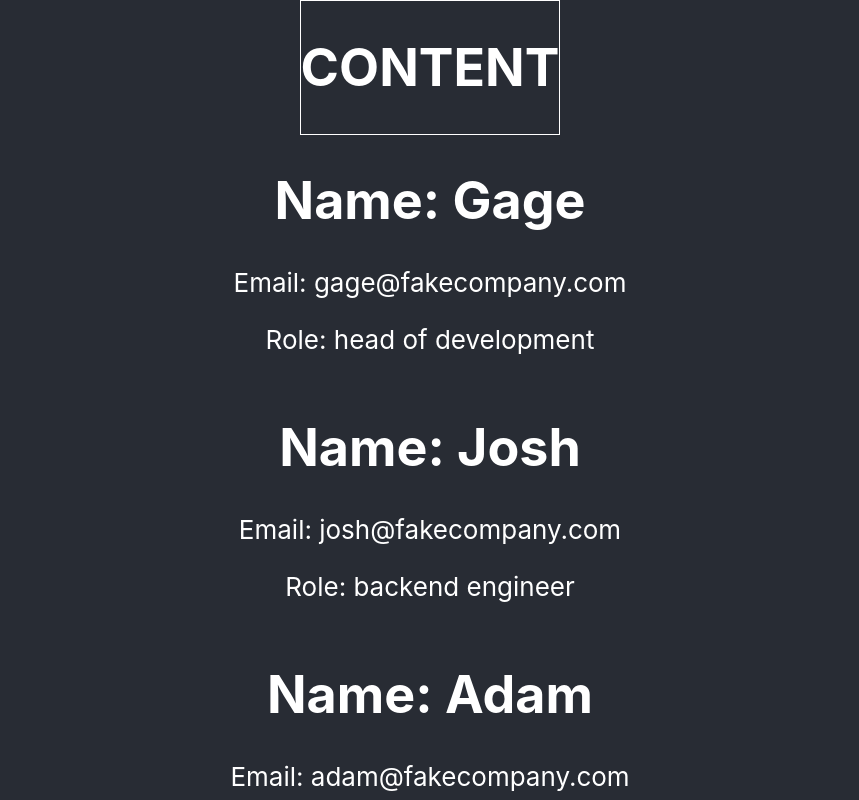
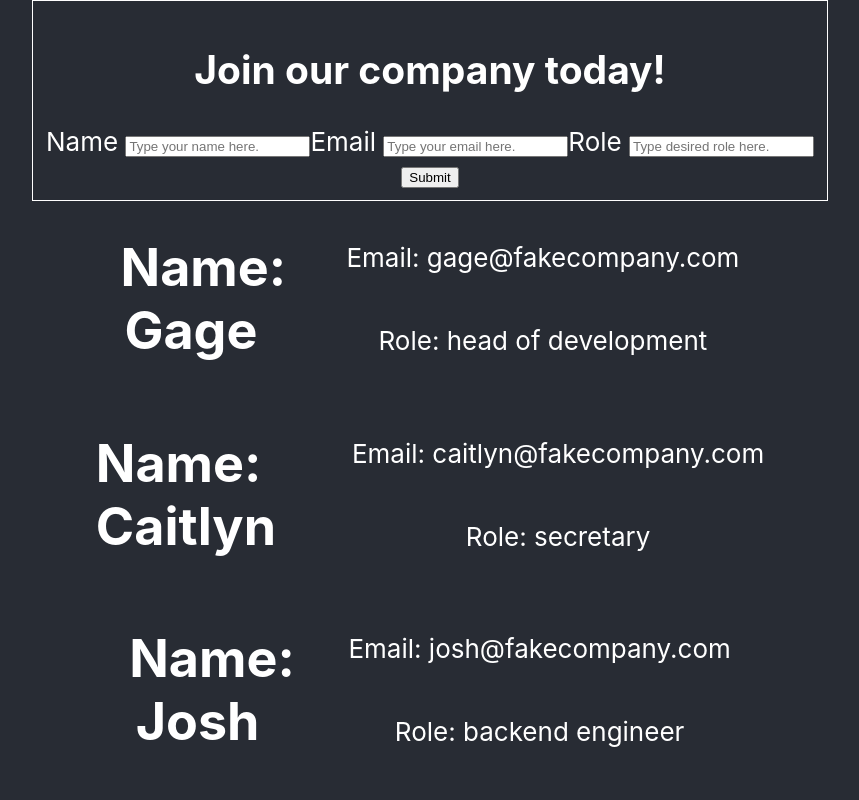
Before and after one commit to bloominstituteoftechnology/team-builder, a React (Create React App) app: page / in a window 1280 px wide. Shown: the top 800 px of the page, without its empty margins (210-1069 px from the left). Built offline with nearby package versions, Linux system fonts and the light colour scheme.

Commit message:
fixed everything

```diff
--- a/src/App.css
+++ b/src/App.css
@@ -10,6 +10,33 @@
   color: white;
 }
 
-.Form {
+.container {
+  display: flex;
+  justify-content: space-around;
+}
+
+.container h1 {
+  width: 20%;
+  /* border: 1px solid white; */
+}
+.data-holder {
+  display: flex;
+  flex-direction: column;
+  justify-content: center;
+  align-items: center;
+
+
+}
+
+.team-holder {
+  display: flex;
+  flex-direction: column;
+  justify-content: center;
+  align-items: center;
+
+}
+
+.form {
+  padding: 1%;
   border: 1px solid white;
 }
--- a/src/App.js
+++ b/src/App.js
@@ -1,26 +1,54 @@
 import React, {useState} from 'react';
 import './App.css';
 import List from './components/List.js';
+import Form from './components/Form.js';
+
+
 const team = [
   {name: 'Gage', email: 'gage@fakecompany.com', role: 'head of development'},
+  {name: 'Caitlyn', email: 'caitlyn@fakecompany.com', role: 'secretary'},
   {name: 'Josh', email: 'josh@fakecompany.com', role: 'backend engineer'},
-  {name: 'Adam', email: 'adam@fakecompany.com', role: 'frontend engineer'},
-  {name: 'Caitlyn', email: 'caitlyn@fakecompany.com', role: 'secretary'},
-  {name: 'Nick', email: 'nick@fakecompany.com', role: 'useless'}
+  {name: 'Adam', email: 'adam@fakecompany.com', role: 'designer'},
+  {name: 'Nick', email: 'nick@fakecompany.com', role: 'mascot'}
 ]
+
+const initialFormValues = {
+  name: '',
+  email: '',
+  role: ''
+}
 
 function App() {
   const [teamMembers, setTeamMembers] = useState(team);
+  const [formValues, setFormValues] = useState(initialFormValues);
 
+  const updateForm = (inputName, inputValue) => {
+    setFormValues({ ...formValues, [inputName]: inputValue})
+  }
+
+  const submitForm = () => {
+    const newMember = {
+      name: formValues.name.trim(),
+      email: formValues.email.trim(),
+      role: formValues.role.trim()
+    }
+    team.push(newMember);
+    setTeamMembers(team);
+    setFormValues(initialFormValues);
+  }
 
   return (
     <div className="App">
-      <div className='Form'>
-        <h1>CONTENT</h1>
-      </div>
+      <Form
+        values={formValues}
+        update={updateForm}
+        submit={submitForm}
+      />
+      <div className='team-holder'>
       {teamMembers.map(member => {
         return <List members={member}/>
       })}
+      </div>
     </div>
   );
 }
--- /dev/null
+++ b/src/components/Form.js
@@ -0,0 +1,56 @@
+import React from 'react';
+
+export default function Form(props) {
+
+const {values, update, submit} = props;
+
+const onChange= evt => {
+    const name=evt.target.name;
+    const {value} = evt.target;
+    update(name,value)
+}
+
+const onSubmit = evt => {
+    evt.preventDefault();
+    submit();
+}
+
+return (
+    <form className = 'form' onSubmit={onSubmit}>
+    <h2>Join our company today!</h2>
+        <label>Name <input
+            type='text'
+            name='name'
+            value={values.name}
+            placeholder='Type your name here.'
+            maxLength='30'
+            onChange={onChange}
+        />
+
+
+        </label>
+        <label>Email <input
+            type='email'
+            name='email'
+            value={values.email}
+            placeholder='Type your email here.'
+            onChange={onChange}
+        />
+        </label>
+
+        <label>Role <input
+            type='text'
+            name='role'
+            value={values.role}
+            placeholder='Type desired role here.'
+            onChange={onChange}>
+
+        </input>
+        </label>
+
+        <div className='submit'>
+            <button>Submit</button>
+        </div>
+    </form>
+)
+}
--- a/src/components/List.js
+++ b/src/components/List.js
@@ -1,13 +1,13 @@
 import React from 'react';
 
-export default function Form(props) {
+export default function List(props) {
 const {members} = props;
 
 
 return (
     <div className='container'>
         <h1>Name: {members.name}</h1>
-        <div>
+        <div className='data-holder'>
             <p>Email: {members.email}</p>
             <p>Role: {members.role}</p>
         </div>
```
